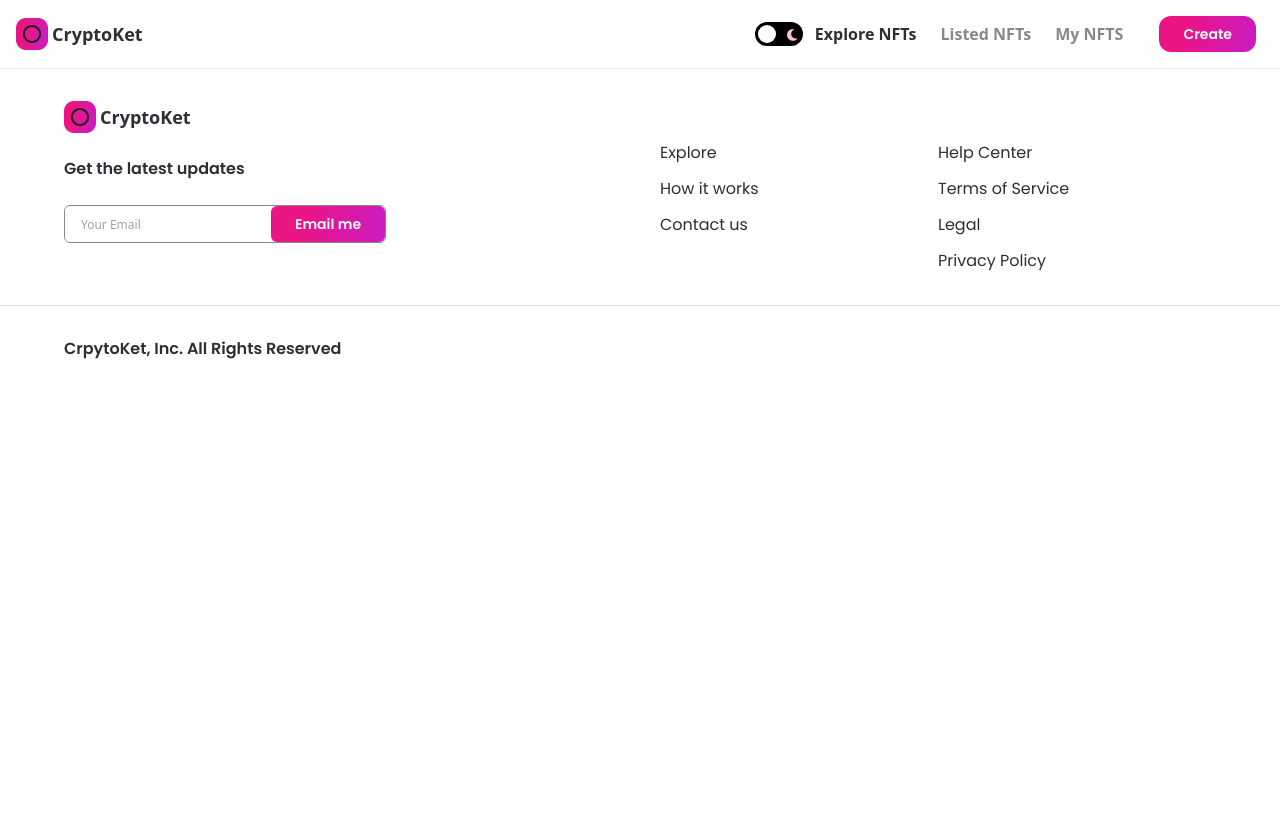
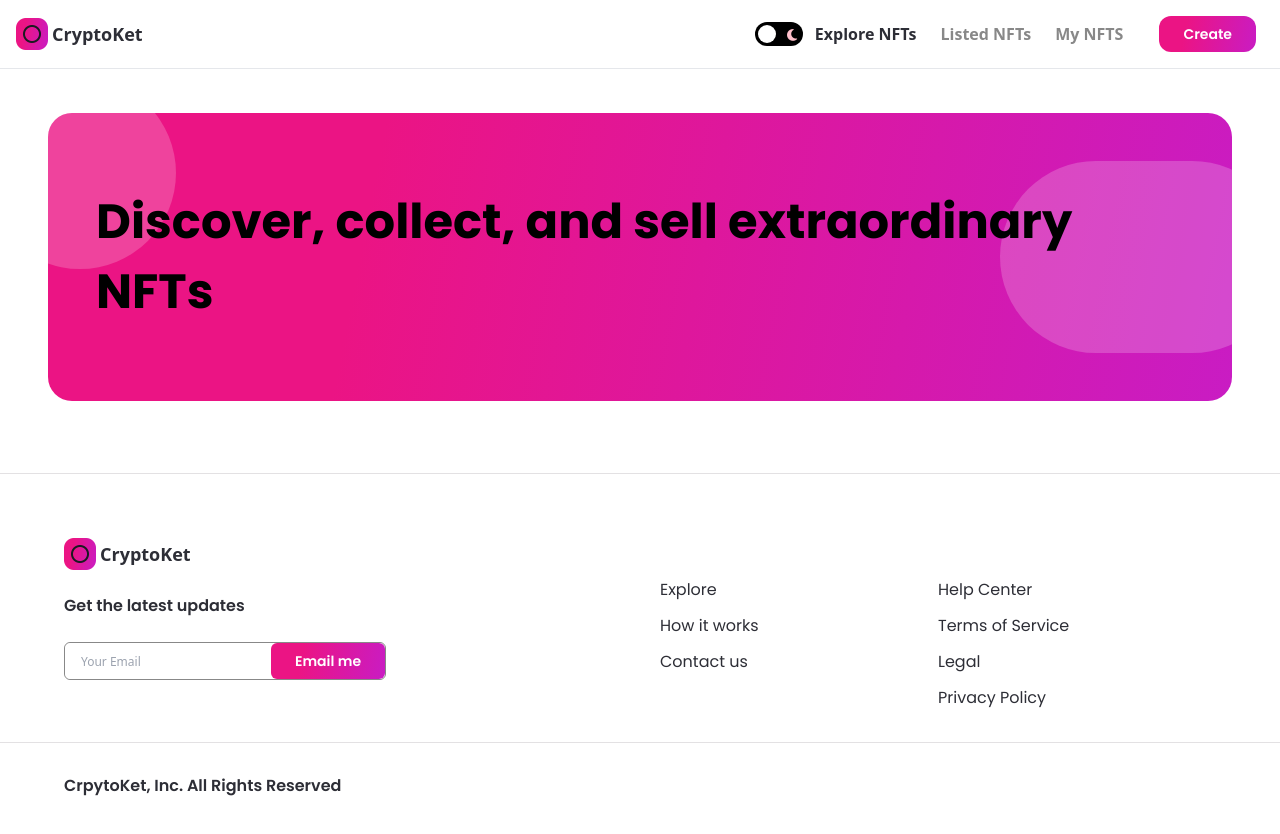
Before and after one commit to LTY77645243/nft_marketplace_tianyi, a Next.js app: page / in a window 1280 px wide. Shown: the top 834 px of the page. Before the commit the page ends 800 px from the top, so only its background shows below. Built offline with nearby package versions, Linux system fonts and the light colour scheme.

Commit message:
banner development

```diff
--- /dev/null
+++ b/components/Banner.jsx
@@ -0,0 +1,13 @@
+import React from 'react';
+
+const Banner = ({ banner, childStyles, parentStyles }) => (
+  <div className={`relative w-full flex items-center z-0 overflow-hidden nft-gradient ${parentStyles}`}>
+    <p className={`font-bold text-5xl font-poppins leading-70 ${childStyles}`}>
+      {banner}
+    </p>
+    <div className="absolute w-48 h-48 sm:w-32 sm:h-32 rounded-full white-bg -top-9 -left-16 -z-5" />
+    <div className="absolute w-72 h-48 sm:w-56 sm:h-56 rounded-full white-bg -buttom-24 -right-14 -z-5" />
+  </div>
+);
+
+export default Banner;
--- a/components/index.js
+++ b/components/index.js
@@ -1,5 +1,6 @@
 import Navbar from './Navbar';
 import Footer from './Footer';
 import Button from './Button';
+import Banner from './Banner';
 
-export { Navbar, Footer, Button };
+export { Navbar, Footer, Button, Banner };
--- a/pages/_app.js
+++ b/pages/_app.js
@@ -7,7 +7,9 @@
   <ThemeProvider attribute="class">
     <div className="dark:bg-nft-dark bg-white min-h-screen">
       <Navbar />
-      <Component {...pageProps} />
+      <div className="pt-65">
+        <Component {...pageProps} />
+      </div>
       <Footer />
     </div>
     <Script src="https://kit.fontawesome.com/1dcece299d.js" crossorigin="anonymous" />
--- a/pages/index.js
+++ b/pages/index.js
@@ -1,8 +1,14 @@
+import { Banner } from '../components';
+
 const Home = () => (
-  <div>
-    <h1 className="text-3xl font-bold underline">
-      Hello World
-    </h1>
+  <div className="flex justify-center sm:px-4 p-12">
+    <div className="w-full minmd:w-4/5">
+      <Banner
+        banner="Discover, collect, and sell extraordinary NFTs"
+        childStyles="md:text-4xl sm:text-2xl xs:text-xl text-left"
+        parentStyles="justify-start mb-6 h-72 sm:h-60 p-12 xs:p-4 xs:h-44 rounded-3xl"
+      />
+    </div>
   </div>
 );
 
```
